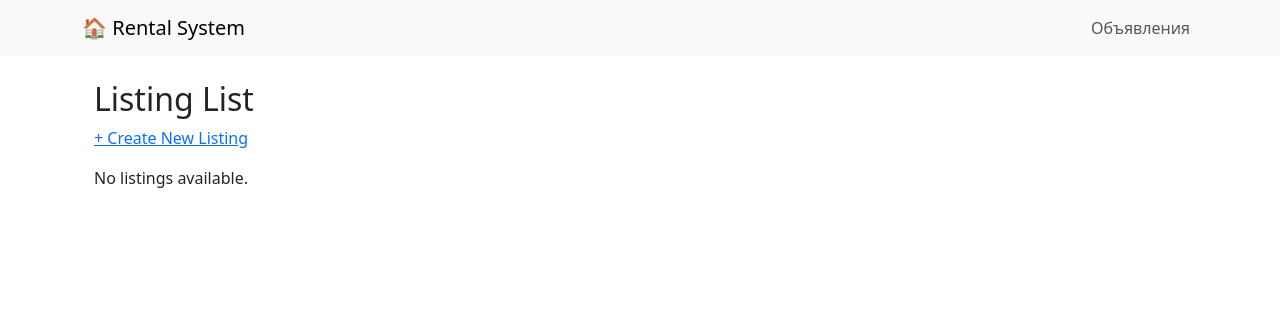
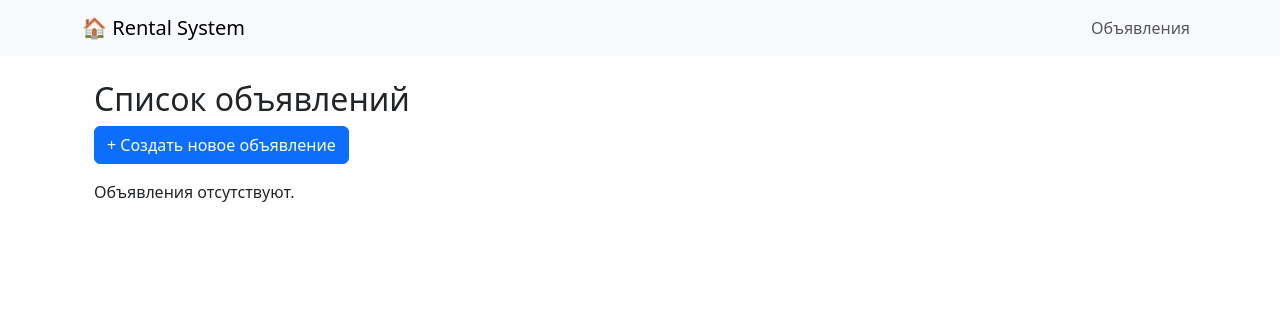
Before and after one commit to Miki-Zn/rental_system, a Django app: page /listings/list/ in a window 1280 px wide. Shown: the top 316 px of the page. Run offline with Django 5.2, Linux system fonts and the light colour scheme; data that the repository does not hold is empty.

Commit message:
Add listings CRUD views and templates with filters, permissions, and forms

```diff
--- a/listings/templates/listings/create.html
+++ b/listings/templates/listings/create.html
@@ -4,7 +4,7 @@
 
 {% block content %}
   <h2>Создание объявления</h2>
-  <form method="post" enctype="multipart/form-data">
+  <form method="post" enctype="multipart/form-data" novalidate>
     {% csrf_token %}
     {{ form.as_p }}
     <button type="submit" class="btn btn-success">Сохранить</button>
--- a/listings/templates/listings/list.html
+++ b/listings/templates/listings/list.html
@@ -1,26 +1,28 @@
 {% extends 'base.html' %}
+
+{% block title %}Список объявлений{% endblock %}
 
 {% block content %}
   <div class="container">
-    <h2>Listing List</h2>
-    <p><a href="{% url 'listings:listing-create' %}">+ Create New Listing</a></p>
+    <h2>Список объявлений</h2>
+    <p><a href="{% url 'listings:listing_create' %}" class="btn btn-primary">+ Создать новое объявление</a></p>
 
     {% if listings %}
-      <ul>
+      <ul class="list-group">
         {% for listing in listings %}
-          <li>
-            <strong>{{ listing.title }}</strong><br>
-            Price: {{ listing.price }} ₽<br>
-            Location: {{ listing.location }}<br>
+          <li class="list-group-item">
+            <strong><a href="{% url 'listings:listing_detail' listing.pk %}">{{ listing.title }}</a></strong><br>
+            Цена: {{ listing.price }} ₽<br>
+            Локация: {{ listing.location }}<br>
             {% if request.user == listing.owner %}
-              <a href="{% url 'listings:listing-update' listing.pk %}">Edit</a> |
-              <a href="{% url 'listings:listing-delete' listing.pk %}">Delete</a>
+              <a href="{% url 'listings:listing_update' listing.pk %}">Изменить</a> |
+              <a href="{% url 'listings:listing_delete' listing.pk %}">Удалить</a>
             {% endif %}
           </li>
         {% endfor %}
       </ul>
     {% else %}
-      <p>No listings available.</p>
+      <p>Объявления отсутствуют.</p>
     {% endif %}
   </div>
 {% endblock %}
--- a/listings/templates/listings/update.html
+++ b/listings/templates/listings/update.html
@@ -3,11 +3,13 @@
 {% block title %}Редактировать объявление{% endblock %}
 
 {% block content %}
+  <div class="container">
     <h2>Редактирование объявления</h2>
     <form method="post" enctype="multipart/form-data">
       {% csrf_token %}
       {{ form.as_p }}
       <button type="submit" class="btn btn-primary">Обновить</button>
-    <a href="{% url 'listings:listing-list' %}" class="btn btn-secondary">Назад</a>
+      <a href="{% url 'listings:listing_list' %}" class="btn btn-secondary">Назад</a>
     </form>
+  </div>
 {% endblock %}
--- a/listings/urls.py
+++ b/listings/urls.py
@@ -18,12 +18,10 @@ urlpatterns = [
     path('', include(router.urls)),
 
 
-
-    path('list/', listing_list, name='list'),
-    path('create/', views.listing_create, name='create'),
-    path('create/', listing_create, name='listing-create'),
-    path('update/<int:pk>/', listing_update, name='listing-update'),
-    path('delete/<int:pk>/', listing_delete, name='listing-delete'),
-    path('<int:pk>/', views.listing_detail, name='listing-detail'),
+    path('list/', views.listing_list, name='listing_list'),
+    path('create/', views.listing_create, name='listing_create'),
+    path('update/<int:pk>/', views.listing_update, name='listing_update'),
+    path('delete/<int:pk>/', views.listing_delete, name='listing_delete'),
+    path('<int:pk>/', views.listing_detail, name='listing_detail'),
 
 ]
--- a/listings/views.py
+++ b/listings/views.py
@@ -1,10 +1,12 @@
 from rest_framework import viewsets, permissions, filters as drf_filters
 from django_filters import rest_framework as django_filters
 from django.shortcuts import render, get_object_or_404, redirect
-from .models import Listing
+from django.contrib.auth.decorators import login_required
+from django.http import HttpResponseForbidden
+
+from .models import Listing, Review
 from .serializers import ListingSerializer
-from .forms import ListingForm
-
+from .forms import ListingForm, ReviewForm
 
 
 class ListingFilter(django_filters.FilterSet):
@@ -19,11 +21,16 @@ class ListingFilter(django_filters.FilterSet):
         model = Listing
         fields = ['min_price', 'max_price', 'location', 'min_rooms', 'max_rooms', 'property_type']
 
+
 class ListingViewSet(viewsets.ModelViewSet):
     queryset = Listing.objects.all()
     serializer_class = ListingSerializer
     permission_classes = [permissions.IsAuthenticatedOrReadOnly]
-    filter_backends = (django_filters.DjangoFilterBackend, drf_filters.SearchFilter, drf_filters.OrderingFilter)
+    filter_backends = (
+        django_filters.DjangoFilterBackend,
+        drf_filters.SearchFilter,
+        drf_filters.OrderingFilter,
+    )
     filterset_class = ListingFilter
     search_fields = ['title', 'description']
     ordering_fields = ['price', 'created_at']
@@ -32,13 +39,10 @@ class ListingViewSet(viewsets.ModelViewSet):
         serializer.save(owner=self.request.user)
 
 
-
 def listing_list(request):
     listings = Listing.objects.all()
     return render(request, 'listings/list.html', {'listings': listings})
 
-from django.contrib.auth.decorators import login_required
-from django.shortcuts import redirect
 
 @login_required
 def listing_create(request):
@@ -46,7 +50,7 @@ def listing_create(request):
         form = ListingForm(request.POST, request.FILES)
         if form.is_valid():
             listing = form.save(commit=False)
-            listing.owner = request.user  # request.user точно будет User
+            listing.owner = request.user
             listing.save()
             return redirect('listings:listing-list')
     else:
@@ -54,11 +58,14 @@ def listing_create(request):
     return render(request, 'listings/create.html', {'form': form})
 
 
-
+@login_required
 def listing_update(request, pk):
     listing = get_object_or_404(Listing, pk=pk)
+    if listing.owner != request.user:
+        return HttpResponseForbidden("You are not the owner of this listing.")
+
     if request.method == 'POST':
-        form = ListingForm(request.POST, instance=listing)
+        form = ListingForm(request.POST, request.FILES, instance=listing)
         if form.is_valid():
             form.save()
             return redirect('listings:listing-list')
@@ -66,6 +73,8 @@ def listing_update(request, pk):
         form = ListingForm(instance=listing)
     return render(request, 'listings/update.html', {'form': form})
 
+
+@login_required
 def listing_delete(request, pk):
     listing = get_object_or_404(Listing, pk=pk)
     if listing.owner != request.user:
@@ -75,9 +84,28 @@ def listing_delete(request, pk):
         listing.delete()
         return redirect('listings:listing-list')
     return render(request, 'listings/delete.html', {'listing': listing})
+
+
 def listing_detail(request, pk):
     listing = get_object_or_404(Listing, pk=pk)
-    return render(request, 'listings/detail.html', {'listing': listing})
+    reviews = Review.objects.filter(listing=listing).order_by('-created_at')
 
-def perform_create(self, serializer):
-    serializer.save(owner=self.request.user)
+    if request.method == 'POST':
+        if not request.user.is_authenticated:
+            return HttpResponseForbidden("You must be logged in to leave a review.")
+
+        form = ReviewForm(request.POST)
+        if form.is_valid():
+            review = form.save(commit=False)
+            review.listing = listing
+            review.user = request.user
+            review.save()
+            return redirect('listings:listing-detail', pk=pk)
+    else:
+        form = ReviewForm()
+
+    return render(request, 'listings/detail.html', {
+        'listing': listing,
+        'reviews': reviews,
+        'form': form,
+    })
--- a/rental_system/urls.py
+++ b/rental_system/urls.py
@@ -29,7 +29,8 @@ urlpatterns = [
 
     # Users
     path('api/users/', UserListView.as_view(), name='user-list'),
-    path('auth/', include('users.urls')),
+    path('auth/', include('users.urls', namespace='users')),
+
 
     #  Login
     path('accounts/login/', auth_views.LoginView.as_view(template_name='users/login.html'), name='login'),
--- a/users/forms.py
+++ b/users/forms.py
@@ -5,4 +5,4 @@ from .models import User
 class CustomUserCreationForm(UserCreationForm):
     class Meta:
         model = User
-        fields = ('email',)
+        fields = ('email','first_name', 'last_name')
--- a/users/models.py
+++ b/users/models.py
@@ -32,6 +32,9 @@ class User(AbstractBaseUser, PermissionsMixin):
     email = models.EmailField(unique=True)
     role = models.CharField(max_length=20, choices=ROLE_CHOICES)
 
+    first_name = models.CharField(max_length=30, blank=True)
+    last_name = models.CharField(max_length=30, blank=True)
+
     is_active = models.BooleanField(default=True)
     is_staff = models.BooleanField(default=False)
 
--- a/users/urls.py
+++ b/users/urls.py
@@ -2,6 +2,7 @@ from django.urls import path
 from django.contrib.auth import views as auth_views
 from . import views  # импортируем свои views
 
+app_name = 'users'
 urlpatterns = [
     path('login/', auth_views.LoginView.as_view(template_name='users/login.html'), name='login'),
     path('logout/', auth_views.LogoutView.as_view(next_page='/'), name='logout'),
--- a/users/views.py
+++ b/users/views.py
@@ -19,7 +19,7 @@ def register_view(request):
         if form.is_valid():
             user = form.save()
             login(request, user)
-            return redirect('/')
+            return redirect('listings:list')
     else:
         form = CustomUserCreationForm()
     return render(request, 'users/register.html', {'form': form})
```
Also changed, not shown: listings/forms.py (+7 -1 lines), listings/models.py (+14 -0 lines), listings/templates/listings/detail.html (+9 -6 lines), templates/listings/detail.html (added, +22 -0 lines), templates/users/register.html (+9 -7 lines), listings/migrations/0005_review.py (added), users/migrations/0003_user_first_name_user_last_name.py (added). Lines whose indentation alone changed are shown as unchanged.
